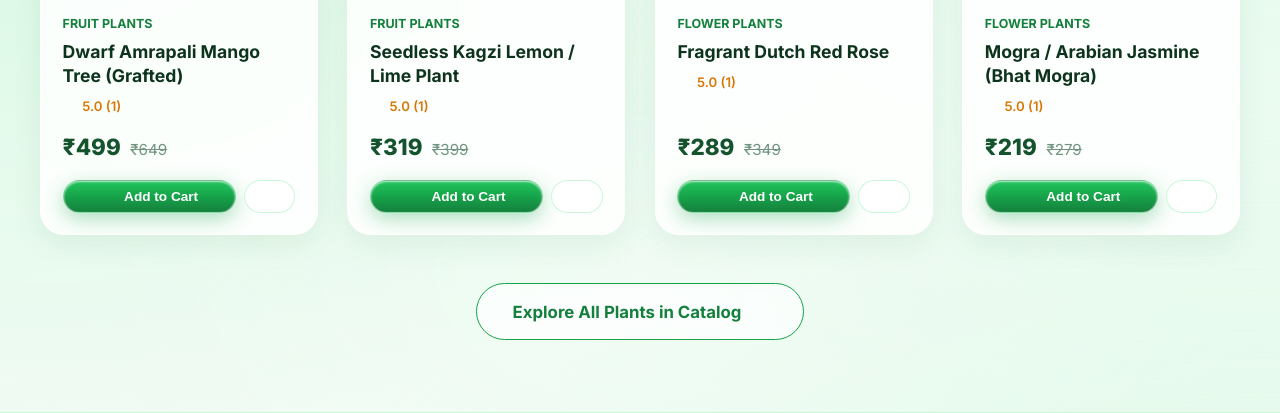
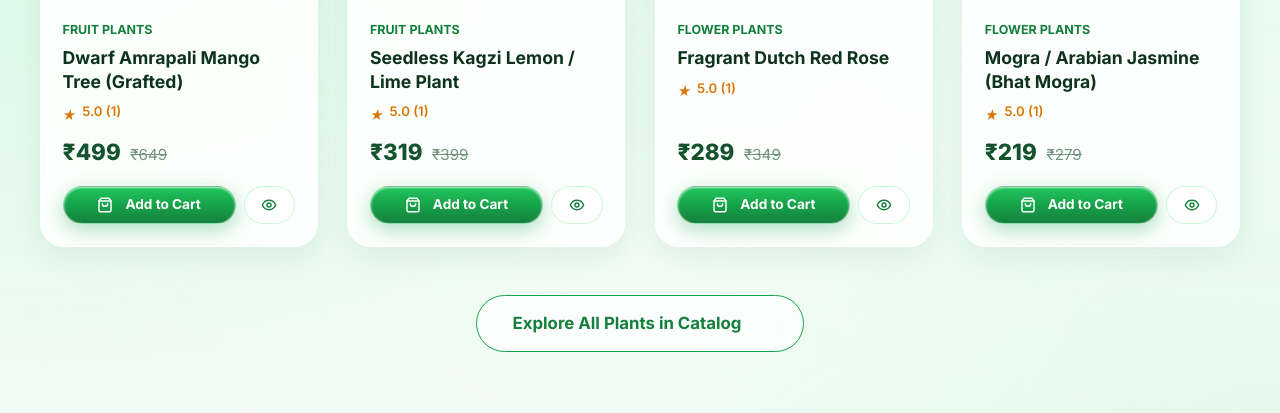
Before and after one commit to krishnavamsi1201/greeni5, a Flask app: page / in a window 1280 px wide. Shown: the part 2525-2938 px from the top of the page. Run offline with Flask 3, Linux system fonts and the light colour scheme; data comes from the database, SQL or seed files in the repository; both versions use the stored data as it was after the commit.

Commit message:
Bulletproof card buttons with inline SVGs and direct link fallbacks, remove head render-blocking scripts

```diff
--- a/static/css/style.css
+++ b/static/css/style.css
@@ -894,6 +894,11 @@ img {
 
 .wishlist-toggle-btn.active svg {
   fill: #ef4444;
+  stroke: #ef4444;
+}
+
+.wishlist-toggle-btn:hover svg {
+  stroke: #ef4444;
 }
 
 .product-card-body {
--- a/static/js/main.js
+++ b/static/js/main.js
@@ -3,8 +3,12 @@
  */
 
 function initLucideIcons() {
-  if (window.lucide && typeof window.lucide.createIcons === "function") {
-    window.lucide.createIcons();
+  try {
+    if (window.lucide && typeof window.lucide.createIcons === "function") {
+      window.lucide.createIcons();
+    }
+  } catch (err) {
+    console.warn("Lucide icons init skipped:", err);
   }
 }
 
--- a/templates/base.html
+++ b/templates/base.html
@@ -9,12 +9,6 @@
   <link rel="preconnect" href="https://fonts.gstatic.com" crossorigin>
   <link href="https://fonts.googleapis.com/css2?family=Inter:wght@400;500;600;700;800&display=swap" rel="stylesheet">
   <link rel="stylesheet" href="{{ url_for('static', filename='css/style.css') }}">
-  <script src="{{ url_for('static', filename='js/lucide.min.js') }}"></script>
-  <script>
-    if (typeof lucide === 'undefined') {
-      document.write('<script src="https://unpkg.com/lucide@latest/dist/umd/lucide.min.js"><\/script>');
-    }
-  </script>
 </head>
 <body>
 
--- a/templates/index.html
+++ b/templates/index.html
@@ -153,7 +153,9 @@
               {% endif %}
             </div>
             <button type="button" class="wishlist-toggle-btn" data-plant-id="{{ plant.id }}" title="Add to Wishlist">
-              <i data-lucide="heart" style="width: 18px; height: 18px;"></i>
+              <svg width="18" height="18" viewBox="0 0 24 24" fill="none" stroke="#94a3b8" stroke-width="2" stroke-linecap="round" stroke-linejoin="round">
+                <path d="M19 14c1.49-1.46 3-3.21 3-5.5A5.5 5.5 0 0 0 16.5 3c-1.76 0-3 .5-4.5 2-1.5-1.5-2.74-2-4.5-2A5.5 5.5 0 0 0 2 8.5c0 2.3 1.5 4.05 3 5.5l7 7Z"/>
+              </svg>
             </button>
           </div>
 
@@ -164,7 +166,7 @@
             </h3>
 
             <div class="product-rating">
-              <i data-lucide="star" style="width: 14px; height: 14px; fill: #d97706;"></i>
+              <i data-lucide="star" style="width: 14px; height: 14px; fill: #d97706;">★</i>
               <span>{{ plant.avg_rating or 5.0 }} ({{ plant.review_count or 0 }})</span>
             </div>
 
@@ -178,11 +180,11 @@
             </div>
 
             <div class="product-card-actions">
-              <button type="button" class="btn btn-primary btn-sm ajax-add-to-cart" data-plant-id="{{ plant.id }}">
-                <i data-lucide="shopping-bag" style="width: 16px; height: 16px;"></i> Add to Cart
-              </button>
+              <a href="{{ url_for('add_to_cart', plant_id=plant.id) }}" class="btn btn-primary btn-sm ajax-add-to-cart" data-plant-id="{{ plant.id }}">
+                <svg width="16" height="16" viewBox="0 0 24 24" fill="none" stroke="#ffffff" stroke-width="2.2" stroke-linecap="round" stroke-linejoin="round" style="margin-right: 4px;"><path d="M6 2 3 6v14a2 2 0 0 0 2 2h14a2 2 0 0 0 2-2V6l-3-4Z"/><line x1="3" y1="6" x2="21" y2="6"/><path d="M16 10a4 4 0 0 1-8 0"/></svg> Add to Cart
+              </a>
               <a href="{{ url_for('plant_details', slug=plant.slug) }}" class="btn btn-secondary btn-sm" title="View Details">
-                <i data-lucide="eye" style="width: 16px; height: 16px;"></i>
+                <svg width="16" height="16" viewBox="0 0 24 24" fill="none" stroke="#15803d" stroke-width="2.2" stroke-linecap="round" stroke-linejoin="round"><path d="M2 12s3-7 10-7 10 7 10 7-3 7-10 7-10-7-10-7Z"/><circle cx="12" cy="12" r="3"/></svg>
               </a>
             </div>
           </div>
--- a/templates/plant_details.html
+++ b/templates/plant_details.html
@@ -147,7 +147,7 @@
             <button type="button" class="qty-btn plus">+</button>
           </div>
           <button type="submit" class="btn btn-primary btn-lg ajax-add-to-cart" data-plant-id="{{ plant.id }}" style="flex: 1;">
-            <i data-lucide="shopping-bag" style="width: 20px; height: 20px;"></i> Add to Shopping Cart
+            <svg width="20" height="20" viewBox="0 0 24 24" fill="none" stroke="#ffffff" stroke-width="2.2" stroke-linecap="round" stroke-linejoin="round" style="margin-right: 6px;"><path d="M6 2 3 6v14a2 2 0 0 0 2 2h14a2 2 0 0 0 2-2V6l-3-4Z"/><line x1="3" y1="6" x2="21" y2="6"/><path d="M16 10a4 4 0 0 1-8 0"/></svg> Add to Shopping Cart
           </button>
         </form>
       {% else %}
```
Also changed, not shown: templates/catalog.html (+8 -6 lines), greeni5.db.
